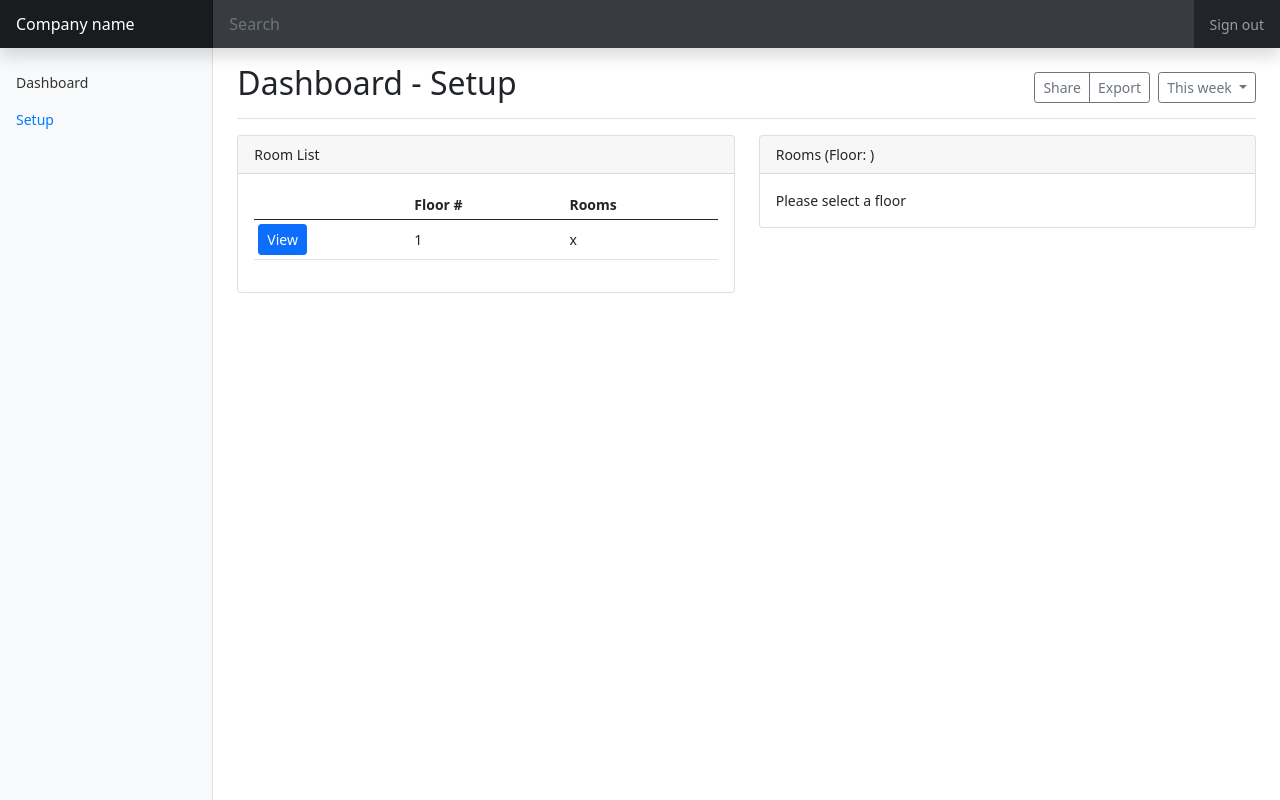
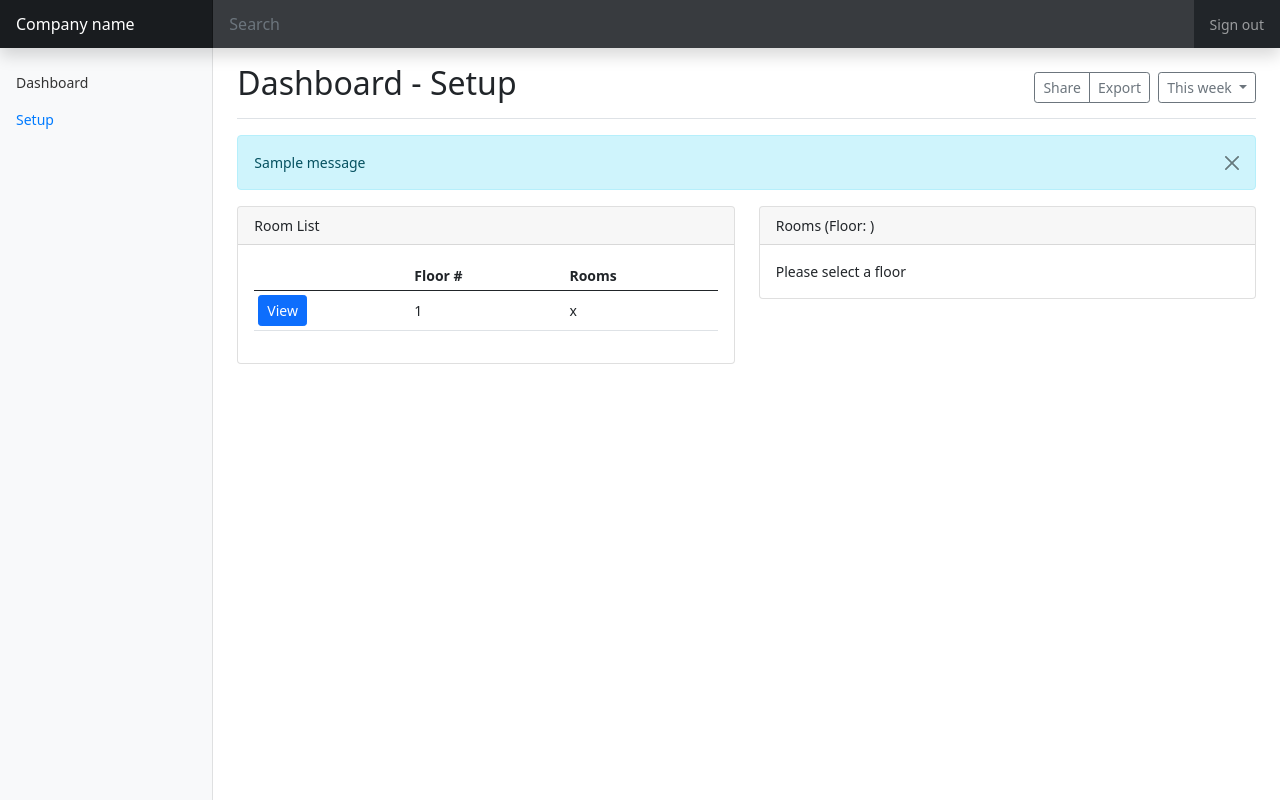
Before and after one commit to majormunky/DjangoHotel, a Django app: page /dashboard/setup/ in a window 1280 px wide. Run offline with Django 3.2, Linux system fonts and the light colour scheme; tables that the repository leaves empty hold one stand-in row (values such as "Sample post"); one stand-in notice (Sample message) is shown.

Commit message:
When we generate rooms, we now also add a message that gets displayed when we refresh the page

```diff
--- a/dashboard/templates/dashboard/setup.html
+++ b/dashboard/templates/dashboard/setup.html
@@ -4,6 +4,18 @@
 {% block page_name %}Setup{% endblock %}
 
 {% block content %}
+{% if messages %}
+    <div class="row">
+        <div class="col-sm-12">
+            {% for message in messages %}
+                <div class="alert alert-info alert-dismissible fade show" role="alert">
+                    {{message}}
+                    <button type="button" class="btn-close" data-bs-dismiss="alert" aria-label="Close"></button>
+                </div>
+            {% endfor %}
+        </div>
+    </div>
+{% endif %}
 <div class="row">
     <div class="col-sm-6">
         <div class="card">
@@ -51,7 +63,7 @@
     <div class="modal-dialog">
         <div class="modal-content">
             <div class="modal-header">
-                <h5 class="modal-title" id="generate-rooms-modal-label">Modal title</h5>
+                <h5 class="modal-title" id="generate-rooms-modal-label">Generate Rooms</h5>
                 <button type="button" class="btn-close" data-bs-dismiss="modal" aria-label="Close"></button>
             </div>
             <div class="modal-body">
@@ -106,6 +118,10 @@
         });
     });
 
+    document.addEventListener("shown.bs.modal", () => {
+        document.getElementById("room-count").focus();
+    });
+
     document.getElementById("generate-floor-confirm-button").addEventListener("click", async (event) => {
         const roomCount = parseInt(document.getElementById("room-count").value, 10);
         const data = {
@@ -120,7 +136,7 @@
         } else {
             document.getElementById("generate-errors").innerHTML = response.message;
         }
-    })
+    });
 </script>
 {% endblock %}
 
```
Also changed, not shown: rooms/api/views.py (+7 -0 lines).
